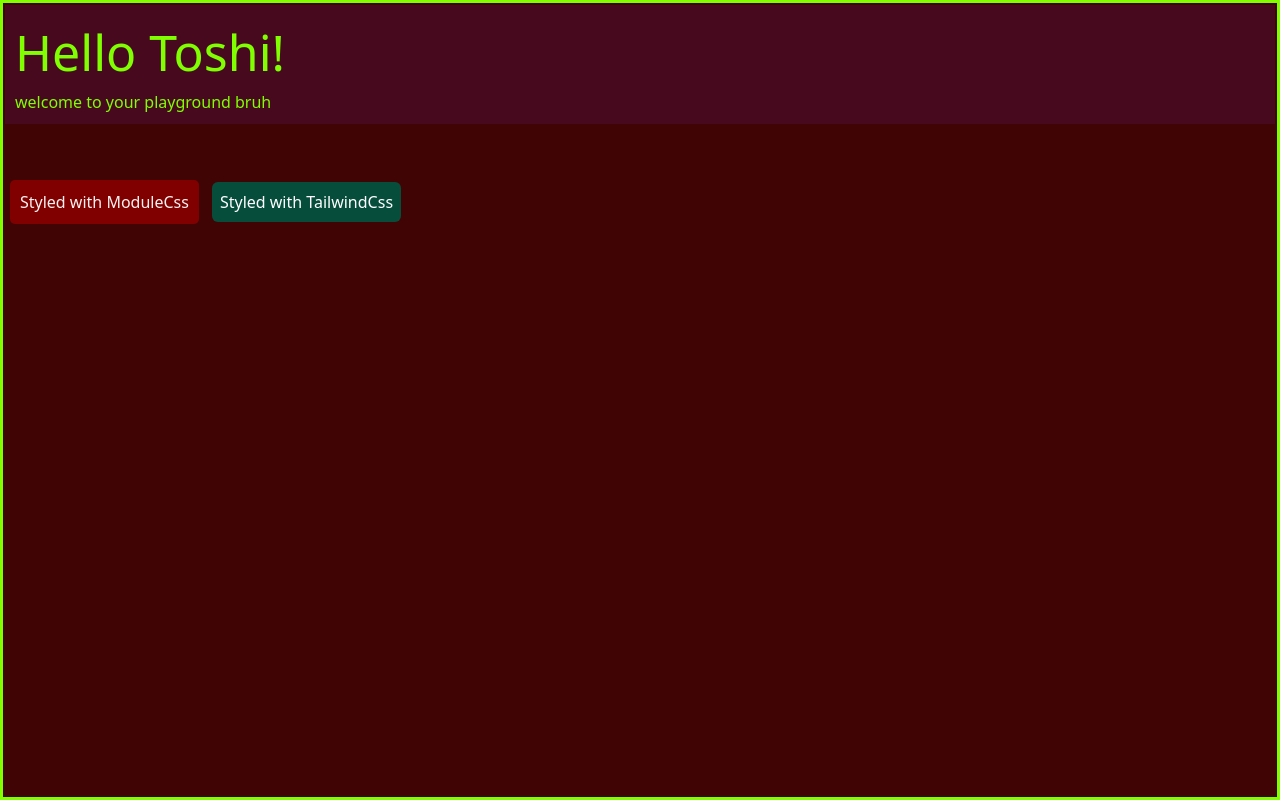
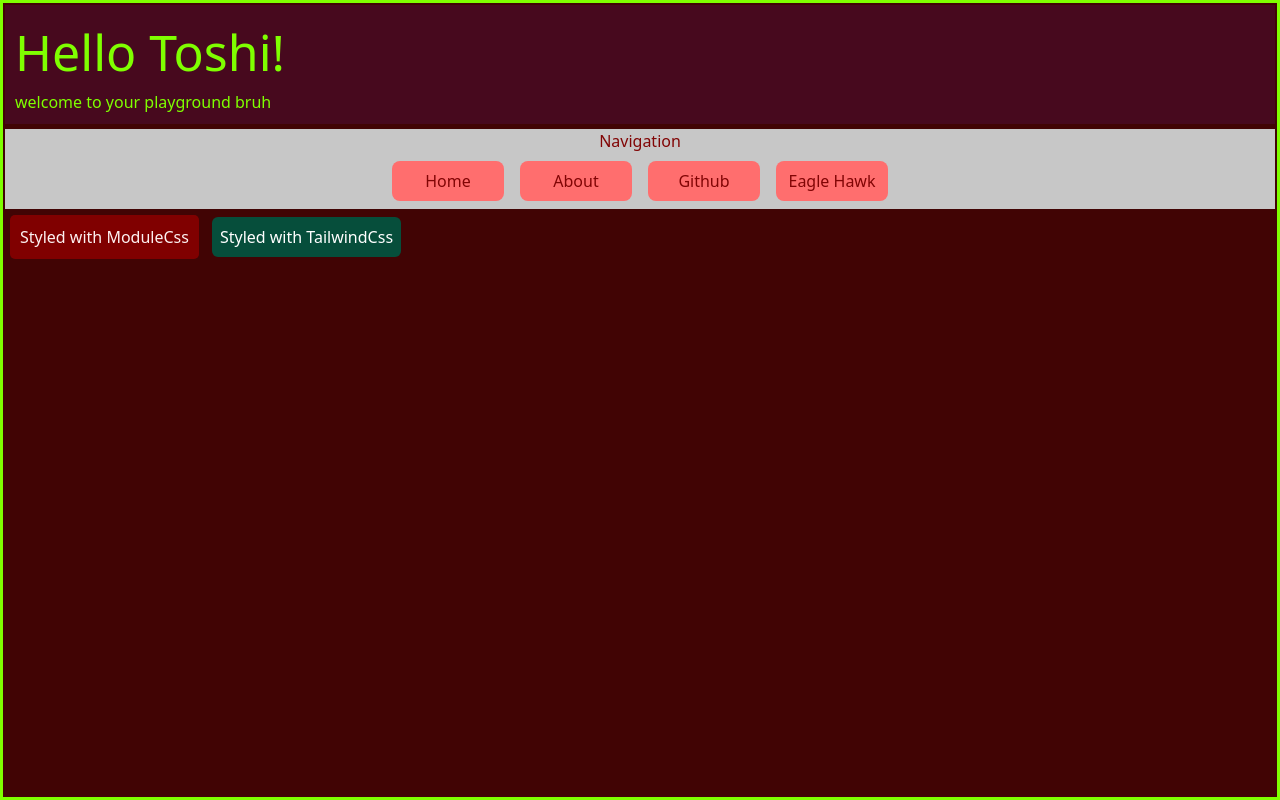
Before and after one commit to idcargill/Toshis-Playground, a Next.js app: page / in a window 1280 px wide. Built offline with nearby package versions, Linux system fonts and the light colour scheme.

Commit message:
about page

```diff
--- a/src/Components/ModuleComponents/TitleComponent/style/TitleStyle.module.css
+++ b/src/Components/ModuleComponents/TitleComponent/style/TitleStyle.module.css
@@ -3,7 +3,7 @@
   background-color: rgb(71, 9, 30);
   font-weight: 300;
   padding: 10px;
-  margin-bottom: 50px;
+  margin-bottom: 5px;
 }
 
 .title h2 {
--- a/src/Components/NavBar/NavBar.tsx
+++ b/src/Components/NavBar/NavBar.tsx
@@ -1,9 +1,33 @@
 import React from 'react';
+import style from './NavStyle.module.css';
+import NavItem from './NavItem';
 
+const linkArray = [
+  {
+    page: 'Home',
+    url: '/',
+  },
+  {
+    page: 'About',
+    url: '/about',
+  },
+];
 
+// Navigation
+// The linkArray above is looped over, and generates a new NavItem each time.
+// Javascript array map https://developer.mozilla.org/en-US/docs/Web/JavaScript/Reference/Global_Objects/Array/map
 const NavBar = () => (
-  <div>
-    Nav Container
+  <div className={style.navBar}>
+    <h6 className={style.navHeading}>Navigation</h6>
+
+    <div className={style.navLinkFlex}>
+
+      {linkArray.map((link, index) => (
+        <NavItem key={index} displayName={link.page} url={link.url} />
+      ))}
+      <NavItem displayName="Github" url="https://github.com/idcargill/Toshis-Playground" />
+      <NavItem displayName="Eagle Hawk" url="https://www.biologicaldiversity.org/species/mammals/American_pika/natural_history.html" />
+    </div>
   </div>
 );
 
--- a/src/Components/NavBar/NavStyle.module.css
+++ b/src/Components/NavBar/NavStyle.module.css
@@ -1,8 +1,31 @@
 .navBar {
+  color: rgb(129, 5, 5);
+  background-color: rgb(199, 199, 199);
+  margin-bottom: 1em;
+  max-width: 100vw;
+  margin: auto;
+}
+
+.navHeading {
+  text-align: center;
+  margin: auto;
+}
+
+.navLinkFlex {
+  display: flex;
+  justify-content: center;
 }
 
 .navItem {
-  padding: 2px;
-  margin: 5px;
+  padding: 0.5em;
+  margin: 0.5em;
+  min-width: 7em;
   cursor: pointer;
+  border-radius: 0.5em;
+  background-color: rgb(255, 110, 110);
+  text-align: center;
 }
+
+.navItem:hover {
+  background-color: chartreuse;
+}
--- a/src/Sections/HomePageLayout.tsx
+++ b/src/Sections/HomePageLayout.tsx
@@ -3,13 +3,14 @@ import Title from 'src/Components/ModuleComponents/TitleComponent/Title';
 import ButtonModule from 'src/Components/ModuleComponents/ButtonComponent/ButtonModule';
 import ButtonTailwind from 'src/Components/TailwindComponents/ButtonTailwind';
 
-
+import NavBar from 'src/Components/NavBar/NavBar';
 const HomePageLayout = () => (
   <>
     <Title
       title="Hello Toshi!"
       subHeading="welcome to your playground bruh"
     />
+    <NavBar />
     <ButtonModule />
     <ButtonTailwind />
   </>
--- /dev/null
+++ b/src/pages/about.tsx
@@ -0,0 +1,13 @@
+import React from 'react';
+import NavBar from 'src/Components/NavBar/NavBar';
+import Title from 'src/Components/ModuleComponents/TitleComponent/Title';
+import style from '../../styles/layout.module.css';
+
+const AboutPage = () => (
+  <div className={style.pageContainer}>
+    <Title title="About Page" subHeading="Nothing happens here" />
+    <NavBar />
+  </div>
+);
+
+export default AboutPage;
```
